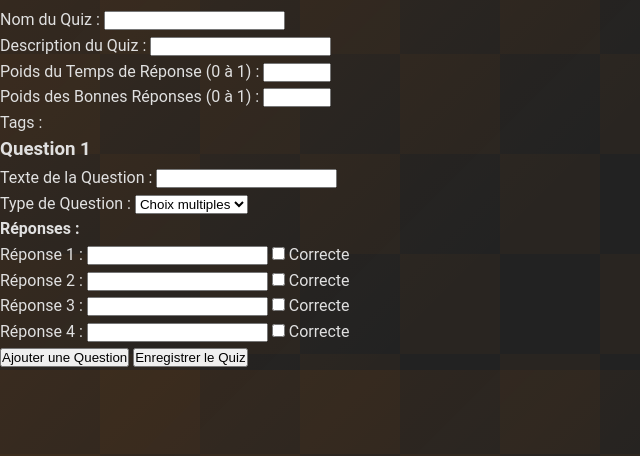
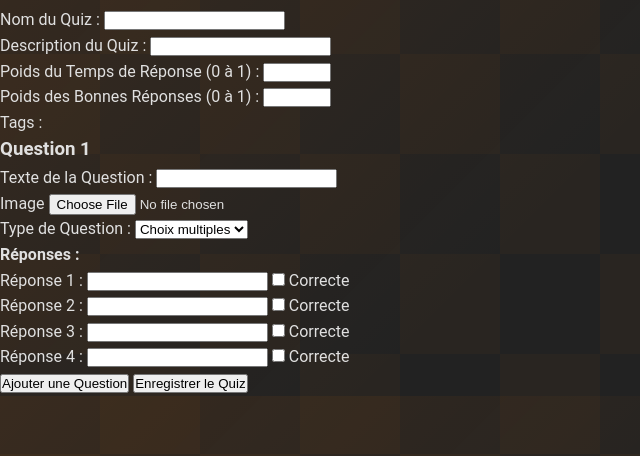
Before and after one commit to Litybe/quizz_project2, a Symfony app: template templates/create_quizz/create-quizz.html.twig in a window 1280 px wide. Shown: the part 146-602 px from the top of the page, without its empty margins (0-640 px from the left). Run offline with Twig, Linux system fonts and the light colour scheme; the template is opened without the code that fills it, so the values that code supplies are empty; some libraries are stand-ins or nearby versions.

Commit message:
correct image not display when creat quizz

```diff
--- a/templates/create_quizz/create-quizz.html.twig
+++ b/templates/create_quizz/create-quizz.html.twig
@@ -42,6 +42,10 @@
                 <div>
                     <label for="question-text-0">Texte de la Question :</label>
                     <input type="text" id="question-text-0" name="questions[0][text]" required>
+                </div>
+                <div class="form-group">
+                    <label for="quiz_image">Image</label>
+                    <input type="file" class="form-control" id="questions-image-0" name="questions[0][image]">
                 </div>
                 <div>
                     <label for="question-type-0">Type de Question :</label>
@@ -115,6 +119,10 @@
                     <label for="question-text-${index}">Texte de la Question :</label>
                     <input type="text" id="question-text-${index}" name="questions[${index}][text]" required>
                 </div>
+                <div class="form-group">
+                    <label for="quiz_image">Image</label>
+                    <input type="file" class="form-control" id="questions-image-${index}" name="questions[${index}][image]">
+                </div>
                 <div>
                     <label for="question-type-${index}">Type de Question :</label>
                     <select id="question-type-${index}" name="questions[${index}][type]" required>
```
